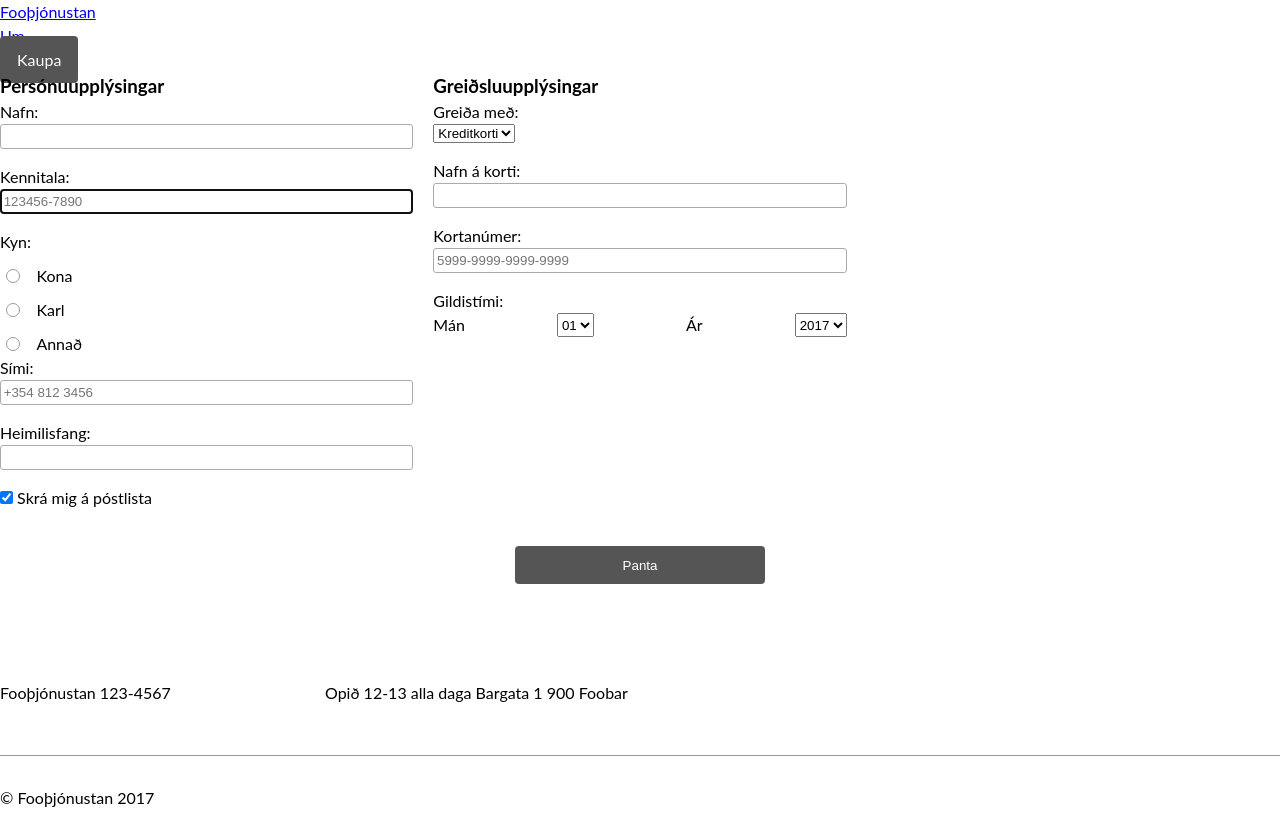
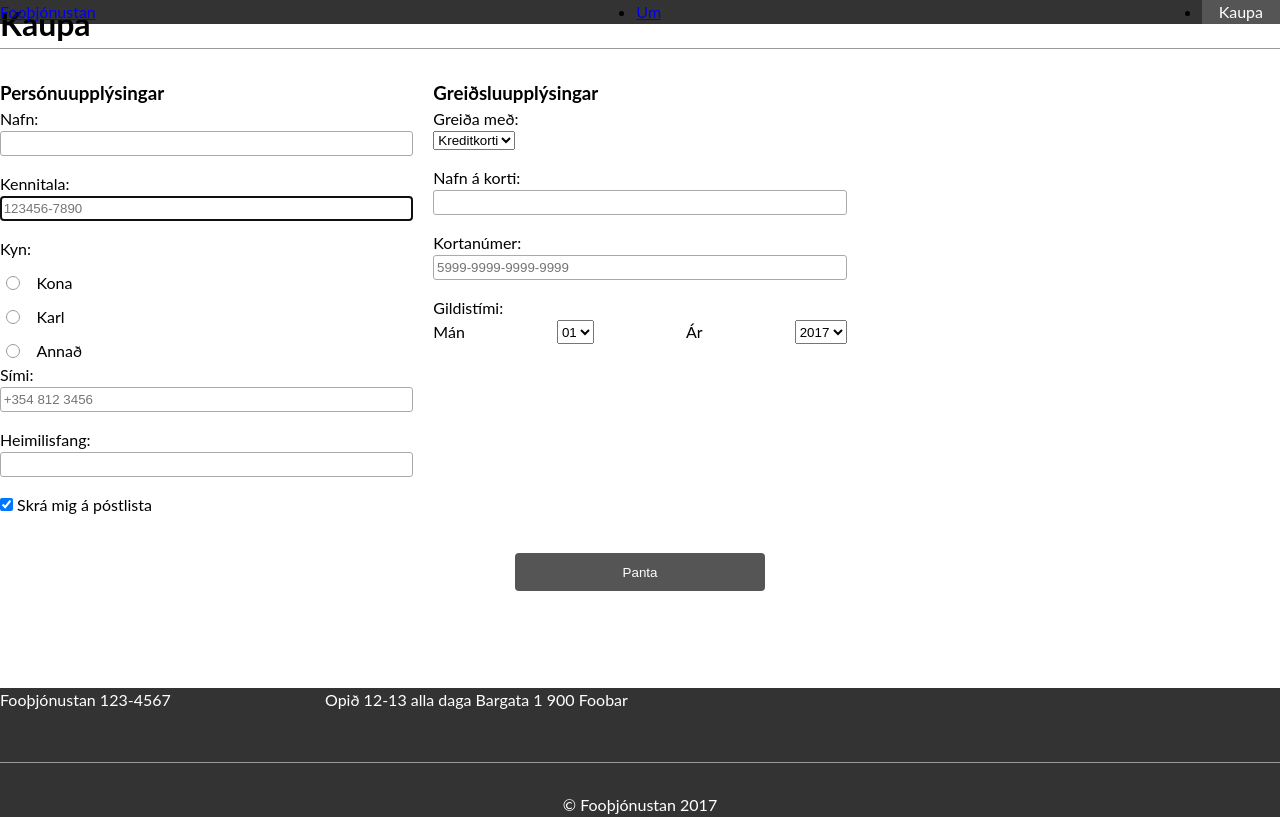
Before and after one commit to HHProgWebDev/foo, a website: page kaupa.html in a window 1280 px wide. Drawn offline with Linux system fonts and the light colour scheme.

Commit message:
Changed footer and heading

```diff
--- a/kaupa.html
+++ b/kaupa.html
@@ -10,11 +10,14 @@
   </head>
   <body>
     <header>
-      <nav>
-        <ul><li><a href="./index.html">Fooþjónustan</a></li>
-        <li><a href="./um.html">Um</a></li>
-        <li><a href="./kaupa.html" class="button button--small">Kaupa</a></li></ul>
+      <nav class="navbar">
+        <ul>
+          <li><a href="./index.html">Fooþjónustan</a></li>
+          <li><a href="./um.html">Um</a></li>
+          <li><a href="./kaupa.html" class="button button--small">Kaupa</a></li>
+        </ul>
       </nav>
+      <h1>Kaupa</h1>
     </header>
     <main>
       <section>
@@ -133,7 +136,9 @@
         </div>
       </div>
       <hr>
-      <p class="copyright">© Fooþjónustan 2017</p>
+      <div>
+        <p class="copyright">© Fooþjónustan 2017</p>
+      </div>
     </footer>
   </body>
 </html>
--- a/scss/button.scss
+++ b/scss/button.scss
@@ -14,6 +14,7 @@
 .button--medium {
   padding: 0.8em 1em 0.8em 1em;
   margin: 0 auto 5em auto ;
+}
 
 .button--wide {
   padding: 0.5em 2em 0.5em 2em;
--- /dev/null
+++ b/scss/footer.scss
@@ -0,0 +1,8 @@
+footer {
+  background-color: #333;
+  color: #fff;
+
+  .copyright {
+    text-align: center;
+  }
+}
--- a/scss/heading.scss
+++ b/scss/heading.scss
@@ -0,0 +1,15 @@
+.navbar {
+  overflow: hidden;
+  background: rgba(0,0,0,0.8);
+  position: fixed;
+  top: 0;
+  width: 100%;
+  text-decoration: none;
+
+  ul {
+    display: flex;
+    flex-direction: row;
+    justify-content: space-between;
+  }
+
+}
--- a/styles.scss
+++ b/styles.scss
@@ -28,8 +28,8 @@
   // til þess að texti liggi ekki upp við brún á viewport þegar
   // við erum < 1200px breiðum skjá, setjum margin á báða kanta html
   // ruglar líka ekki í grid overlay
-  margin-right: $gutter;
-  margin-left: $gutter;
+  margin-right: 0;
+  margin-left: 0;
 
   font-family: Lato, helvetica, arial, sans-serif;
   font-size: 16px;
@@ -40,6 +40,10 @@
   }
 }
 
+body {
+  margin: 0;
+}
+
 @import "scss/button";
 @import "scss/bullet";
 @import "scss/grid";
@@ -48,3 +52,4 @@
 @import "scss/review";
 @import "scss/text";
 @import "scss/input";
+@import "scss/footer";
```
Also changed, not shown: styles.css.
